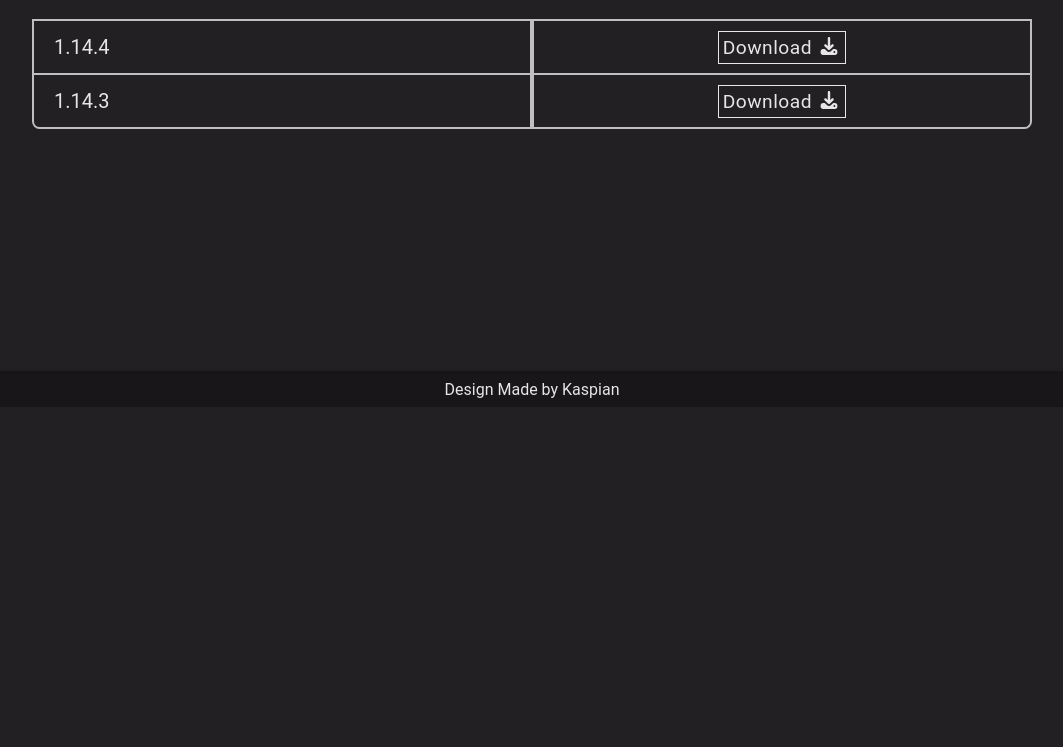
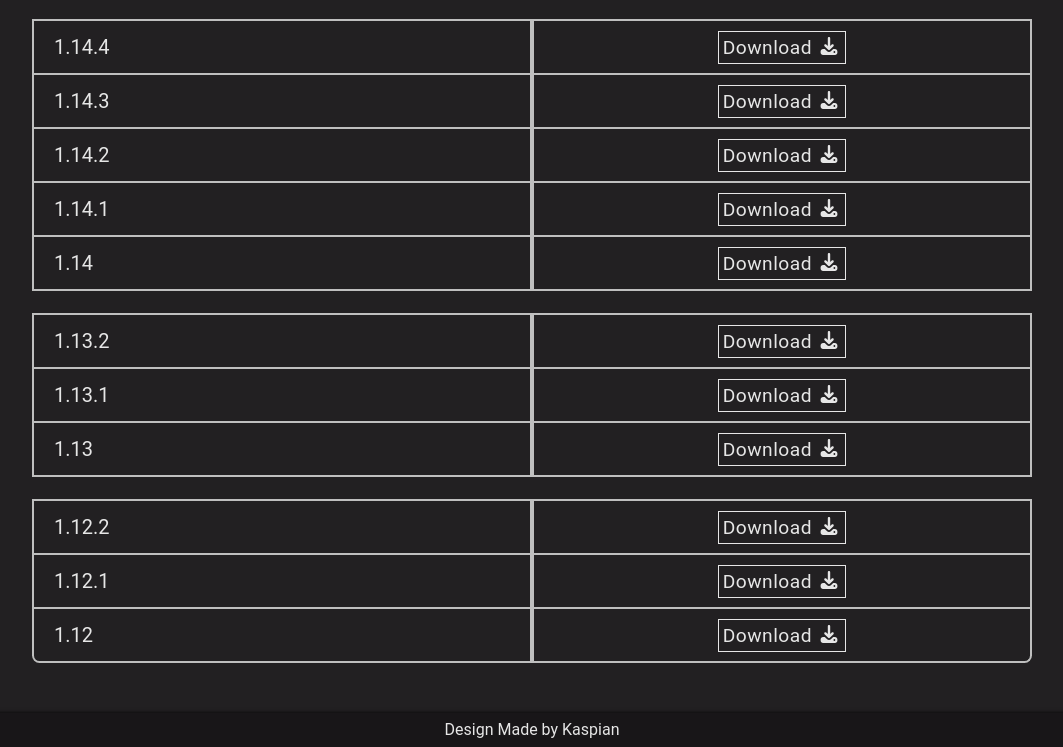
Before and after one commit to spigotclip/spigotclip.github.io, a plain HTML site: page index.html in a window 1280 px wide. Shown: the part 592-1339 px from the top of the page, without its empty margins (108-1171 px from the left). Before the commit the page ends 999 px from the top, so only its background shows below. Drawn offline with nearby package versions, Linux system fonts and the light colour scheme.

Commit message:
Update index.html

```diff
--- a/index.html
+++ b/index.html
@@ -109,6 +109,84 @@
                     </div>
                 </td>
             </tr>
+            <tr>
+                <td>1.14.2</td>
+                <td>
+                    <div class="download-btn">
+                        <a class="download" href="/downloads/spigotclip-1.14.2.jar" download>Download <i class="fas fa-download"></i></a>
+                    </div>
+                </td>
+            </tr>
+            <tr>
+                <td>1.14.1</td>
+                <td>
+                    <div class="download-btn">
+                        <a class="download" href="/downloads/spigotclip-1.14.1.jar" download>Download <i class="fas fa-download"></i></a>
+                    </div>
+                </td>
+            </tr>
+            <tr>
+                <td>1.14</td>
+                <td>
+                    <div class="download-btn">
+                        <a class="download" href="/downloads/spigotclip-1.14.jar" download>Download <i class="fas fa-download"></i></a>
+                    </div>
+                </td>
+            </tr>
+            <tr style="height:1.5rem">
+                <td style="border-left:none;border-right:none;" colspan="2"></td>
+            </tr>
+            <tr>
+                <td>1.13.2</td>
+                <td>
+                    <div class="download-btn">
+                        <a class="download" href="/downloads/spigotclip-1.13.2.jar" download>Download <i class="fas fa-download"></i></a>
+                    </div>
+                </td>
+            </tr>
+            <tr>
+                <td>1.13.1</td>
+                <td>
+                    <div class="download-btn">
+                        <a class="download" href="/downloads/spigotclip-1.13.1.jar" download>Download <i class="fas fa-download"></i></a>
+                    </div>
+                </td>
+            </tr>
+            <tr>
+                <td>1.13</td>
+                <td>
+                    <div class="download-btn">
+                        <a class="download" href="/downloads/spigotclip-1.13.jar" download>Download <i class="fas fa-download"></i></a>
+                    </div>
+                </td>
+            </tr>
+            <tr style="height:1.5rem">
+                <td style="border-left:none;border-right:none;" colspan="2"></td>
+            </tr>
+            <tr>
+                <td>1.12.2</td>
+                <td>
+                    <div class="download-btn">
+                        <a class="download" href="/downloads/spigotclip-1.12.2.jar" download>Download <i class="fas fa-download"></i></a>
+                    </div>
+                </td>
+            </tr>
+            <tr>
+                <td>1.12.1</td>
+                <td>
+                    <div class="download-btn">
+                        <a class="download" href="/downloads/spigotclip-1.12.1.jar" download>Download <i class="fas fa-download"></i></a>
+                    </div>
+                </td>
+            </tr>
+            <tr>
+                <td>1.12</td>
+                <td>
+                    <div class="download-btn">
+                        <a class="download" href="/downloads/spigotclip-1.12.jar" download>Download <i class="fas fa-download"></i></a>
+                    </div>
+                </td>
+            </tr>
         </table>
     </div>
     <footer>
```
